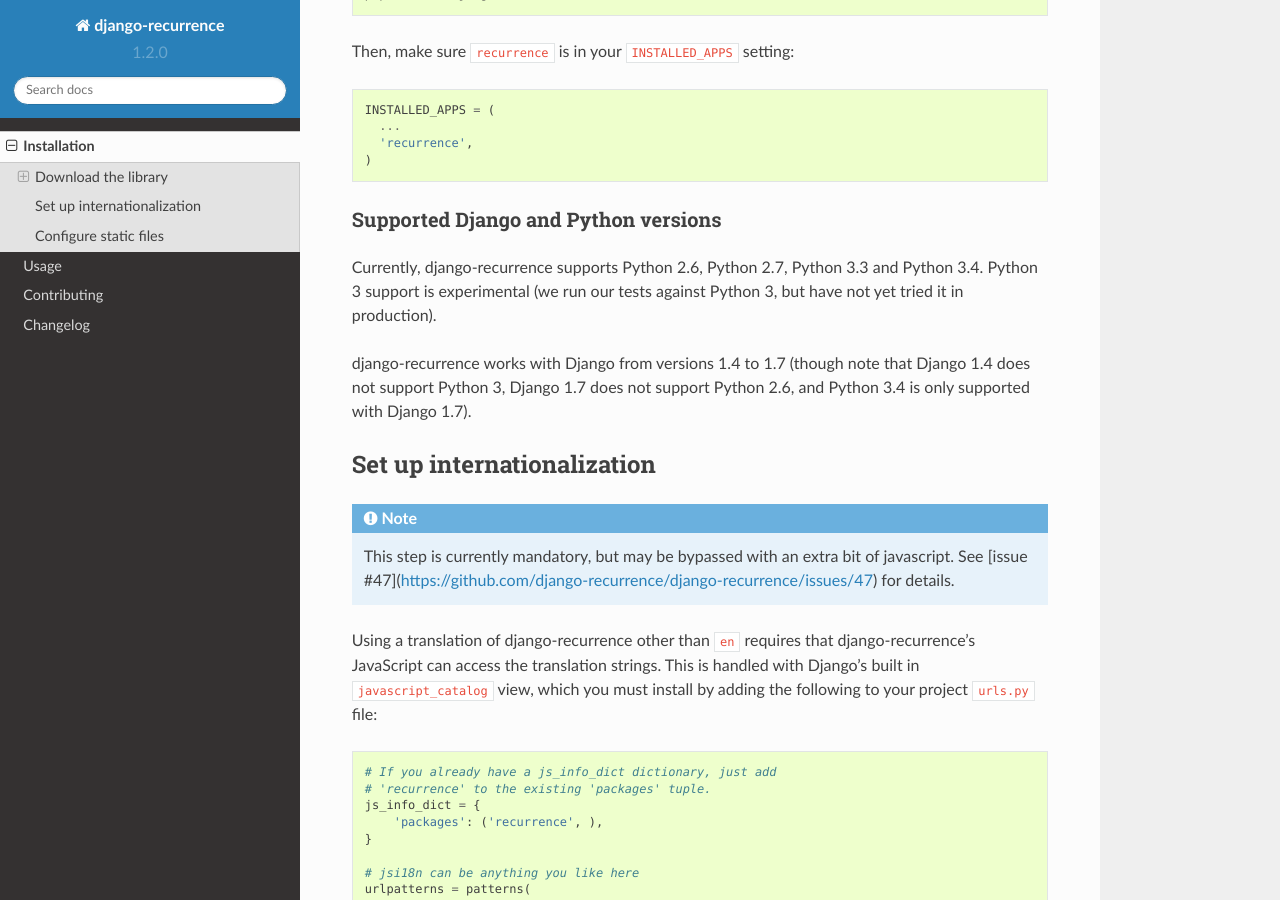
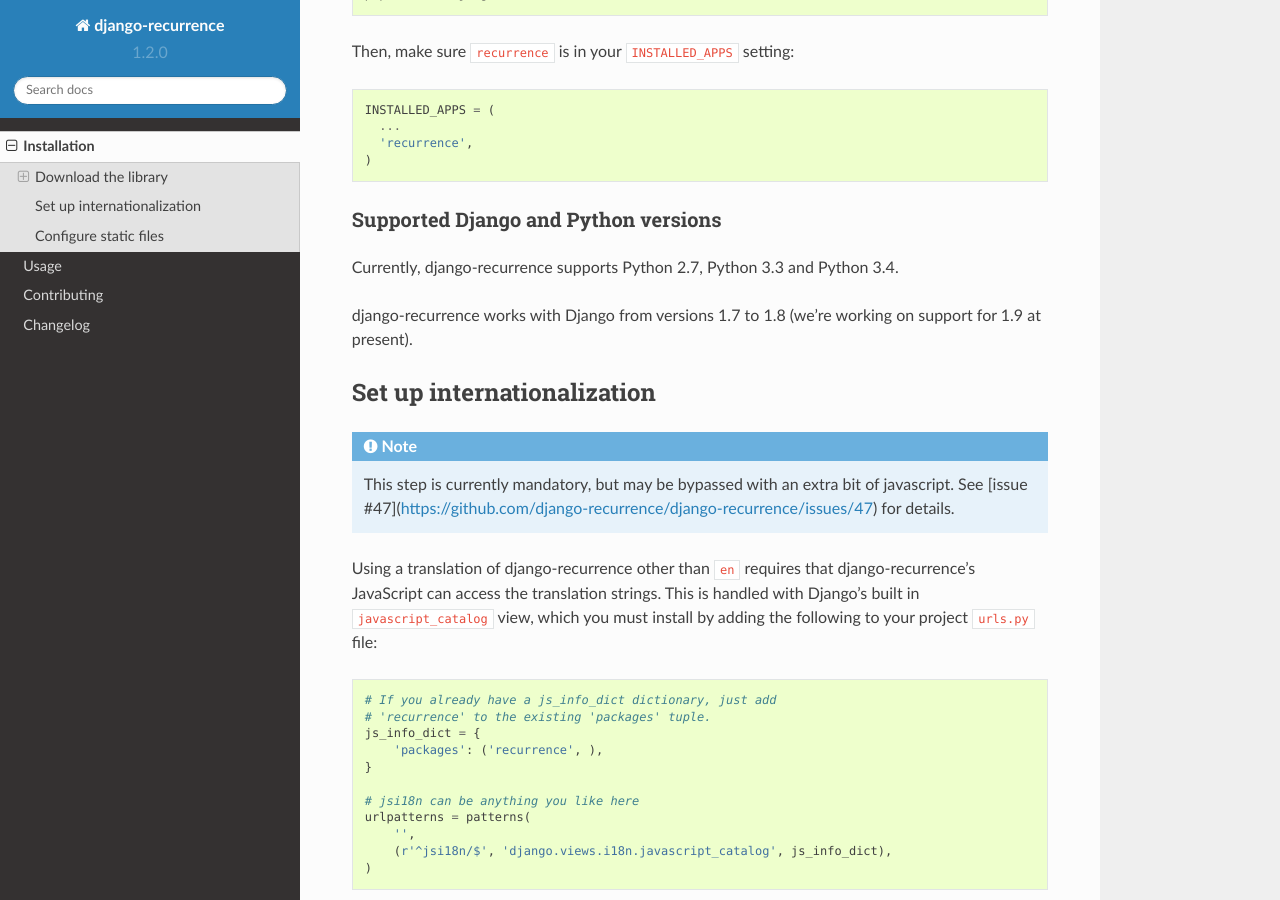
Before and after one commit to jazzband/django-recurrence, a Sphinx documentation site: the page built from docs/installation.rst, in a window 1280 px wide and 900 px high, scrolled down 412 px. Built offline with Sphinx 7.4.7 and the Read the Docs theme 2.0.0, drawn with Linux system fonts in a browser that asks for light colours.

Commit message:
Drop support for old Python/Django versions
Also, add official support for Django 1.8.

```diff
--- a/docs/installation.rst
+++ b/docs/installation.rst
@@ -27,21 +27,21 @@ Then, make sure ``recurrence`` is in your ``INSTALLED_APPS`` setting:
 Supported Django and Python versions
 ^^^^^^^^^^^^^^^^^^^^^^^^^^^^^^^^^^^^
 
-Currently, django-recurrence supports Python 2.6, Python 2.7, Python
-3.3 and Python 3.4. Python 3 support is experimental (we run our
-tests against Python 3, but have not yet tried it in production).
+Currently, django-recurrence supports Python 2.7, Python 3.3 and
+Python 3.4.
 
-django-recurrence works with Django from versions 1.4 to 1.7 (though
-note that Django 1.4 does not support Python 3, Django 1.7 does not
-support Python 2.6, and Python 3.4 is only supported with Django
-1.7).
+django-recurrence works with Django from versions 1.7 to 1.8 (we're
+working on support for 1.9 at present).
 
 Set up internationalization
 ---------------------------
 
 .. note::
 
-    This step is currently mandatory, but may be bypassed with an extra bit of javascript. See [issue #47](https://github.com/django-recurrence/django-recurrence/issues/47) for details.
+    This step is currently mandatory, but may be bypassed with an
+    extra bit of javascript. See [issue
+    #47](https://github.com/django-recurrence/django-recurrence/issues/47)
+    for details.
 
 Using a translation of django-recurrence other than
 ``en`` requires that django-recurrence's JavaScript can
```
Also changed, not shown: .travis.yml, 1 other file.
